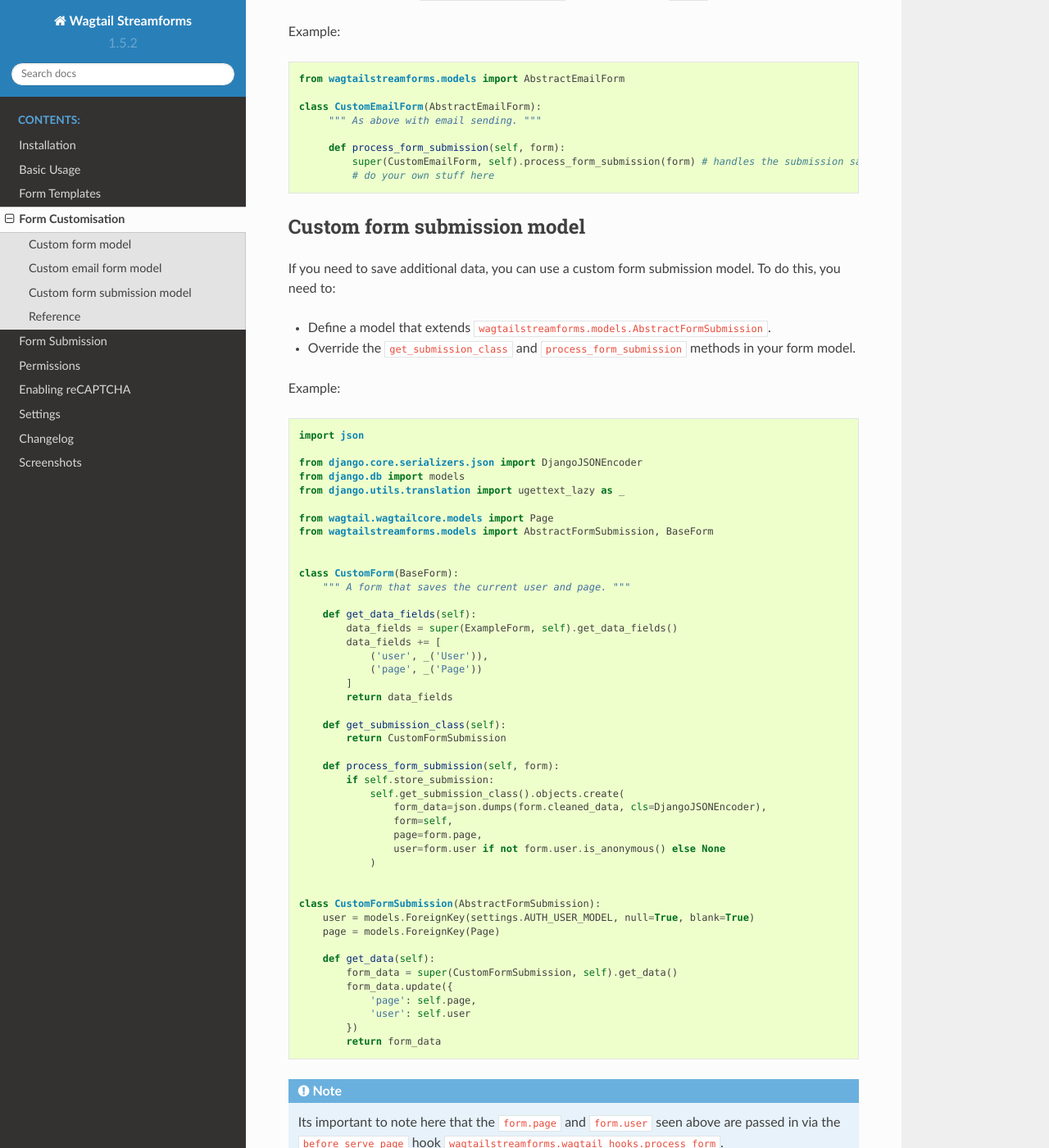
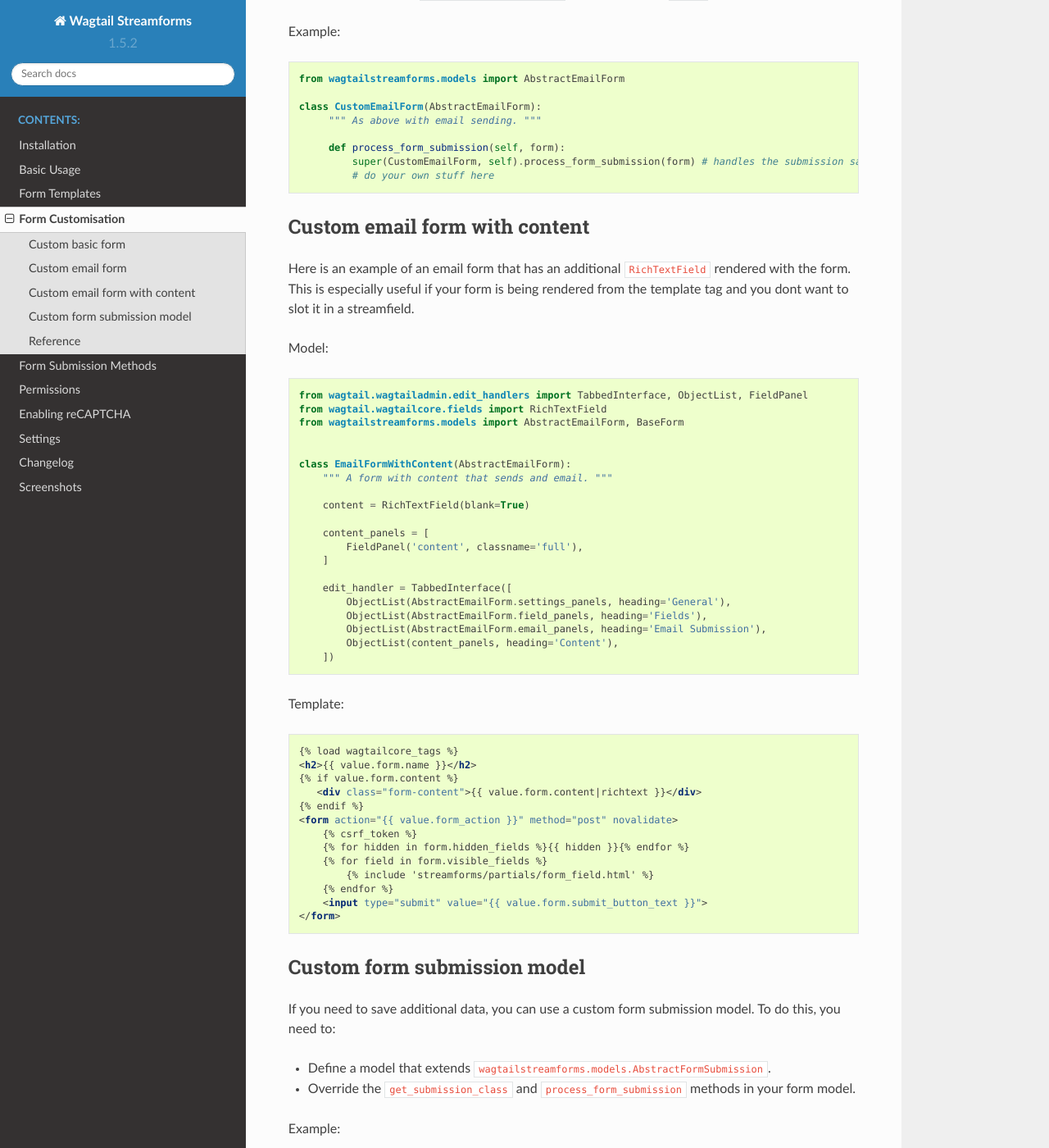
Before and after one commit to labd/wagtailstreamforms, a Sphinx documentation site: the page built from docs/forms.rst, in a window 1280 px wide and 1400 px high, scrolled down 727 px. Shown: the whole window at 82% size. Built offline with Sphinx 7.4.7 and the Read the Docs theme 2.0.0, drawn with Linux system fonts in a browser that asks for light colours; some of the changed text lies outside the part shown.

Commit message:
added another example of usage

```diff
--- a/docs/forms.rst
+++ b/docs/forms.rst
@@ -5,7 +5,7 @@
 enables saving the submission and one to additionally email the results of
 the submission.
 
-Custom form model
+Custom basic form
 -----------------
 
 You can easily add your own all you have to do is create a model that
@@ -24,8 +24,8 @@
             super(CustomForm, self).process_form_submission(form) # handles the submission saving
             # do your own stuff here
 
-Custom email form model
------------------------
+Custom email form
+-----------------
 
 If you want to inherit the additional email sending functionality then inherit from
 ``wagtailstreamforms.models.AbstractEmailForm``. The saving of the submission and sending of the email
@@ -43,6 +43,55 @@
          def process_form_submission(self, form):
              super(CustomEmailForm, self).process_form_submission(form) # handles the submission saving and emailing
              # do your own stuff here
+
+Custom email form with content
+------------------------------
+
+Here is an example of an email form that has an additional ``RichTextField`` rendered with the form.
+This is especially useful if your form is being rendered from the template tag and you dont want to slot it in a streamfield.
+
+Model:
+
+.. code-block:: python
+
+   from wagtail.wagtailadmin.edit_handlers import TabbedInterface, ObjectList, FieldPanel
+   from wagtail.wagtailcore.fields import RichTextField
+   from wagtailstreamforms.models import AbstractEmailForm, BaseForm
+
+
+   class EmailFormWithContent(AbstractEmailForm):
+       """ A form with content that sends and email. """
+
+       content = RichTextField(blank=True)
+
+       content_panels = [
+           FieldPanel('content', classname='full'),
+       ]
+
+       edit_handler = TabbedInterface([
+           ObjectList(AbstractEmailForm.settings_panels, heading='General'),
+           ObjectList(AbstractEmailForm.field_panels, heading='Fields'),
+           ObjectList(AbstractEmailForm.email_panels, heading='Email Submission'),
+           ObjectList(content_panels, heading='Content'),
+       ])
+
+Template:
+
+.. code-block:: html
+
+   {% load wagtailcore_tags %}
+   <h2>{{ value.form.name }}</h2>
+   {% if value.form.content %}
+      <div class="form-content">{{ value.form.content|richtext }}</div>
+   {% endif %}
+   <form action="{{ value.form_action }}" method="post" novalidate>
+       {% csrf_token %}
+       {% for hidden in form.hidden_fields %}{{ hidden }}{% endfor %}
+       {% for field in form.visible_fields %}
+           {% include 'streamforms/partials/form_field.html' %}
+       {% endfor %}
+       <input type="submit" value="{{ value.form.submit_button_text }}">
+   </form>
 
 Custom form submission model
 ----------------------------
--- a/docs/submission.rst
+++ b/docs/submission.rst
@@ -1,5 +1,5 @@
-Form Submission
-===============
+Form Submission Methods
+=======================
 
 Form submissions are handled by the means of a wagtail ``before_serve_page`` hook. The built in hook at
 ``wagtailstreamforms.wagtail_hooks.process_form`` looks for a form in the post request,
```
